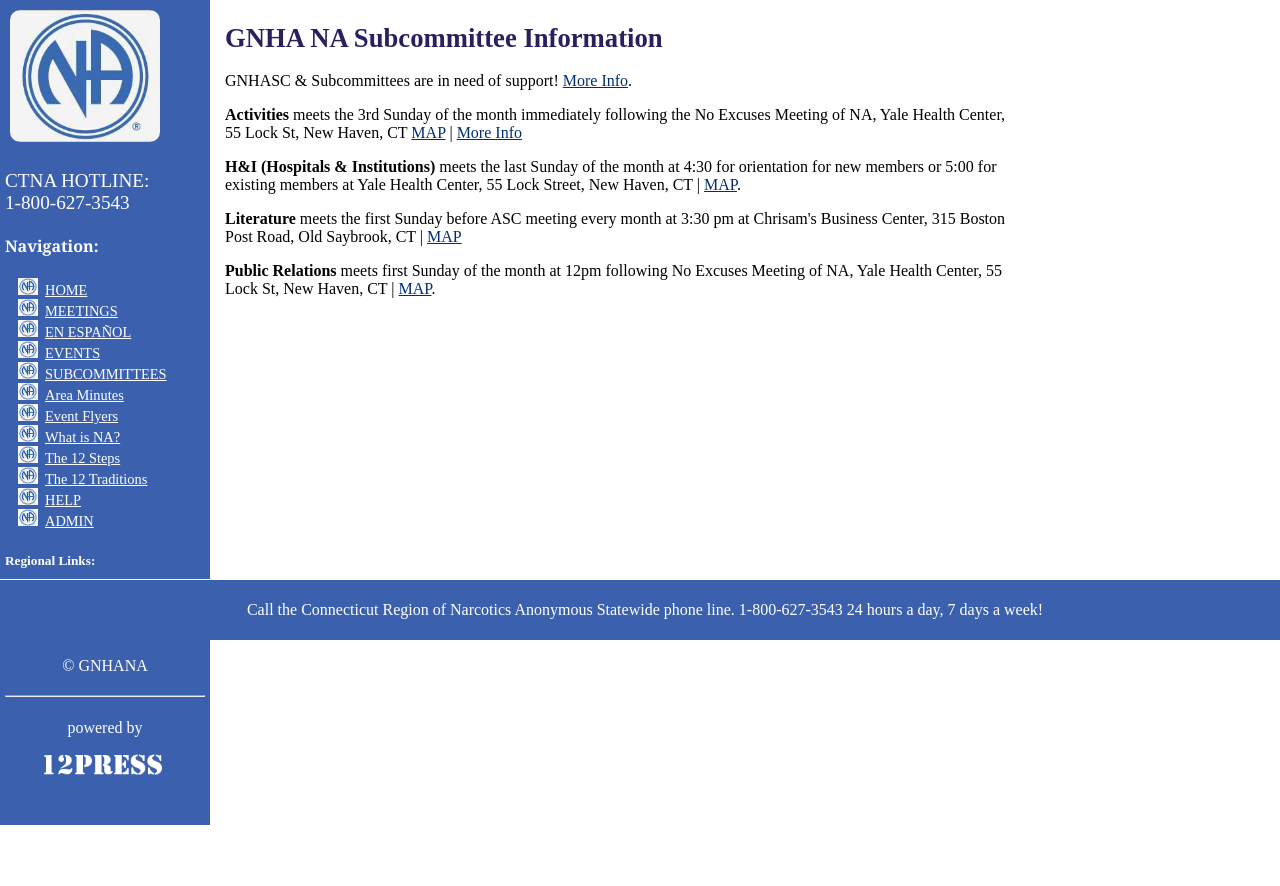
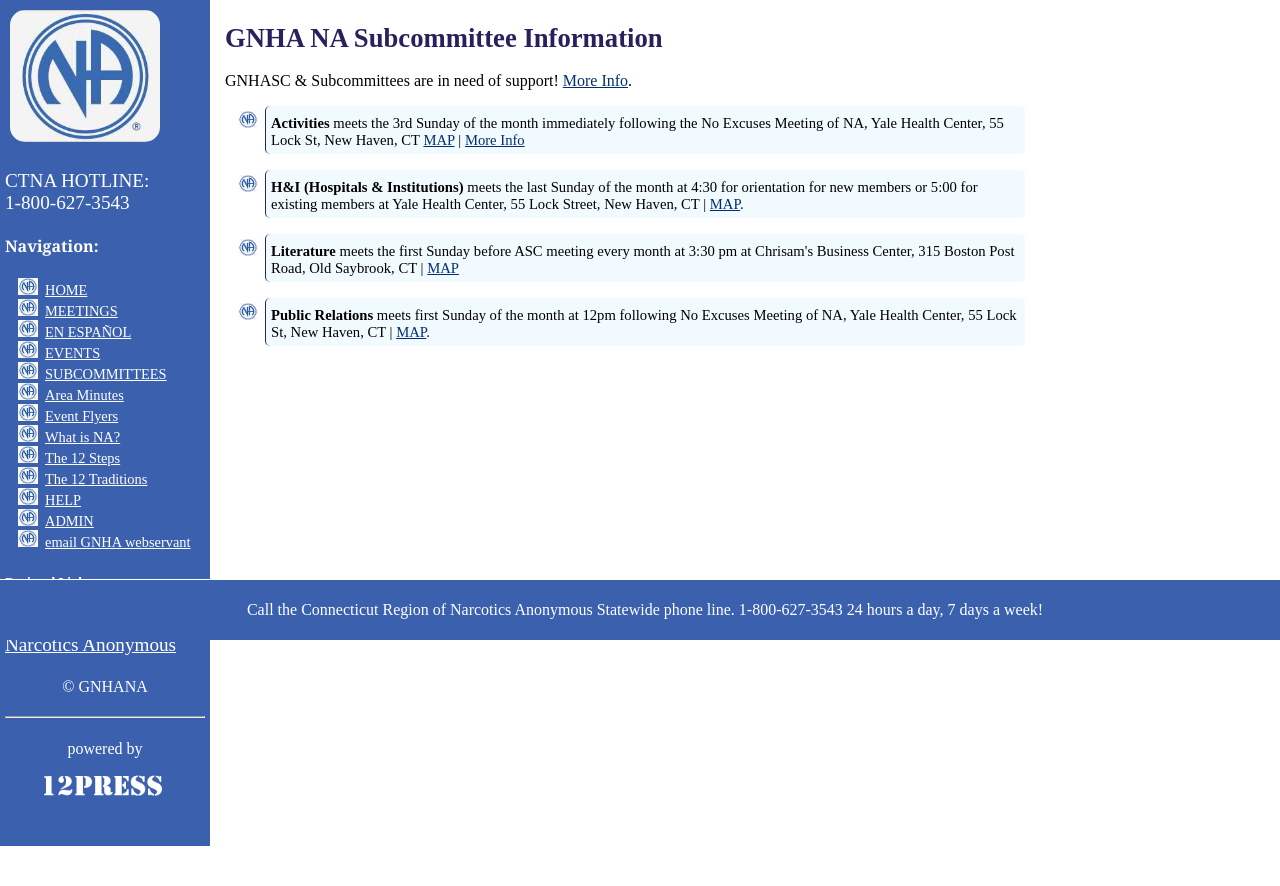
Before and after one commit to tonybaldwin/12press, a PHP site: page /subcommittees.php in a window 1280 px wide. Shown: the part 160-1046 px from the top of the page. Before the commit the page ends 985 px from the top, so only its background shows below. Run offline with PHP 8.4, Linux system fonts and the light colour scheme; data that the repository does not hold is empty.

Commit message:
wrapping up weekend hackery for the holiday...b'bye

```diff
--- a/include/navbar.php
+++ b/include/navbar.php
@@ -27,7 +27,8 @@ echo "<li class=\"nb\"><a class=\"nb\" href=\"$url/what.php\">What is NA?</a></l
 echo "<li class=\"nb\"><a class=\"nb\" href=\"$url/steps.php\">The 12 Steps</a></li>";
 echo "<li class=\"nb\"><a class=\"nb\" href=\"$url/traditions.php\">The 12 Traditions</a></li>";
 echo "<li class=\"nb\"><a class=\"nb\" href=\"$url/help.php\">HELP</a></li>";
-echo "<li class=\"nb\"><a class=\"nb\" href=\"$url/admin/\">ADMIN</a></li></ul>";
+echo "<li class=\"nb\"><a class=\"nb\" href=\"$url/admin/\">ADMIN</a></li>";
+echo "<li class=\"nb\"><a class=\"nb\" href=\"mailto:gnha@ctna.org\">email GNHA webservant</a></li></ul>";
 // echo "<li><a class=\"nb\" href=\"$url/12press.php\">About 12Press</a></li></ul>";
 ?>
 <h5 class="nb">Regional Links:</h5>
--- a/main.css
+++ b/main.css
@@ -22,6 +22,9 @@ li.bod {
 li.nb {
 	font-size: 90%;
 }
+li {
+	font-size: 100%;
+}
 ol {
 	   font-size: 130%;
 }
@@ -37,9 +40,6 @@ font-family: "Georgia", serif;
 img.right {
 	float: right;
 	margin: 5px;
-	border-width: 0px;
-	border-color: darkgrey;
-	border-style: solid;
 }
 
 img.nlogo {
@@ -48,8 +48,8 @@ img.nlogo {
 	border-width: 0px;
 	right-margin: auto;
 	left-margin: auto;
-	-moz-border-radiius:10px;
-	border-radius:10px;
+	-moz-border-radiius:15px;
+	border-radius:15px;
 }
 img.center {
 	float: center;
--- a/subcommittees.php
+++ b/subcommittees.php
@@ -21,14 +21,12 @@ ini_set('error_reporting', E_ALL ^ E_NOTICE);
 
 <p>GNHASC &amp; Subcommittees are in need of support! <a href="http://ctna.org/pdf/12.pdf" target="_new">More Info</a>.</p>
 
-<p><strong>Activities</strong>  meets the 3rd Sunday of the month immediately following the No
-Excuses Meeting of NA, Yale Health Center, 55 Lock St, New Haven, CT <a href="https://goo.gl/maps/R5Sz3" target="_new">MAP</a> | <a href="http://ctna.org/pdf/20131007-Activities.pdf" target="_new">More Info</a></p>
-
-<p><strong>H&amp;I (Hospitals &amp; Institutions)</strong> meets the last Sunday of the month at 4:30 for orientation for new members or 5:00 for existing members at Yale Health Center, 55 Lock Street, New Haven, CT | <a href="https://goo.gl/maps/R5Sz3" target="_new">MAP</a>.</p>
-
-<p><strong>Literature</strong> meets the first Sunday before ASC meeting every month at 3:30 pm at Chrisam's Business Center, 315 Boston Post Road, Old Saybrook, CT | <a href="https://goo.gl/maps/iIJH5" target="_new">MAP</a></p>
-
-<p><strong>Public Relations</strong> meets first Sunday of the month at 12pm following No Excuses Meeting of NA, Yale Health Center, 55 Lock St, New Haven, CT | <a href="https://goo.gl/maps/R5Sz3" target-="_new">MAP</a>.</p>
+<ul>
+<li class="bod"><strong>Activities</strong>  meets the 3rd Sunday of the month immediately following the No
+Excuses Meeting of NA, Yale Health Center, 55 Lock St, New Haven, CT <a href="https://goo.gl/maps/R5Sz3" target="_new">MAP</a> | <a href="http://ctna.org/pdf/20131007-Activities.pdf" target="_new">More Info</a></li><br />
+<li class="bod"><strong>H&amp;I (Hospitals &amp; Institutions)</strong> meets the last Sunday of the month at 4:30 for orientation for new members or 5:00 for existing members at Yale Health Center, 55 Lock Street, New Haven, CT | <a href="https://goo.gl/maps/R5Sz3" target="_new">MAP</a>.</li><br />
+<li class="bod"><strong>Literature</strong> meets the first Sunday before ASC meeting every month at 3:30 pm at Chrisam's Business Center, 315 Boston Post Road, Old Saybrook, CT | <a href="https://goo.gl/maps/iIJH5" target="_new">MAP</a></li><br />
+<li class="bod"><strong>Public Relations</strong> meets first Sunday of the month at 12pm following No Excuses Meeting of NA, Yale Health Center, 55 Lock St, New Haven, CT | <a href="https://goo.gl/maps/R5Sz3" target-="_new">MAP</a>.</li><br />
 
 </div>
 
```
